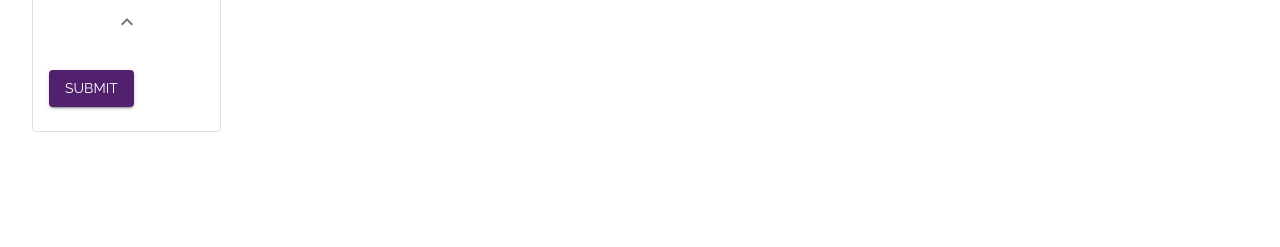
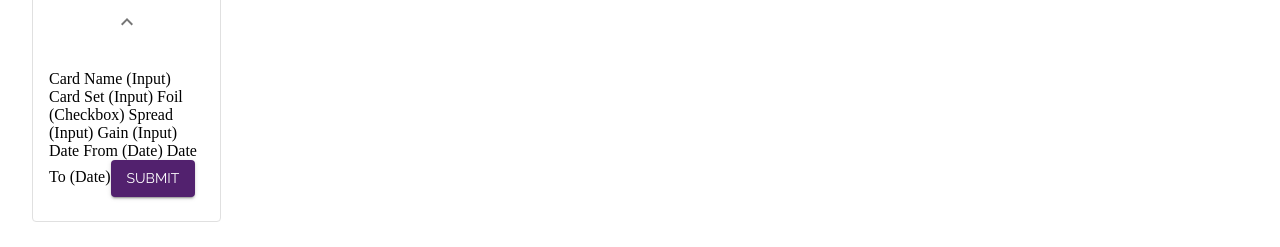
Before and after one commit to corydm92/threshold-mtg, a React (Create React App) app: page /inventory/cards in a window 1280 px wide. Both pictures are taken after a click on the button 126 px from the left and 385 px from the top of the page. Shown: the part 363-610 px from the top of the page. Built offline with nearby package versions, Linux system fonts and the light colour scheme; no server answers; what normalizr would draw is missing.

Commit message:
added text placeholders for filter options, about to change max width to help fit options

```diff
--- a/src/js/components/SideBar.jsx
+++ b/src/js/components/SideBar.jsx
@@ -79,8 +79,19 @@ const useStyles = makeStyles((theme) => ({
   },
 }));
 
-const SideBarFilterOptions = (props) => {
-  return <EnhancedButton buttonText='Submit' />;
+const SideBarFilterOptions = () => {
+  return (
+    <div>
+      Card Name (Input) {'\n'}
+      Card Set (Input) {'\n'}
+      Foil (Checkbox) {'\n'}
+      Spread (Input) {'\n'}
+      Gain (Input) {'\n'}
+      Date From (Date) {'\n'}
+      Date To (Date)
+      <EnhancedButton buttonText='Submit' />
+    </div>
+  );
 };
 
 const SideBar = (props) => {
```
